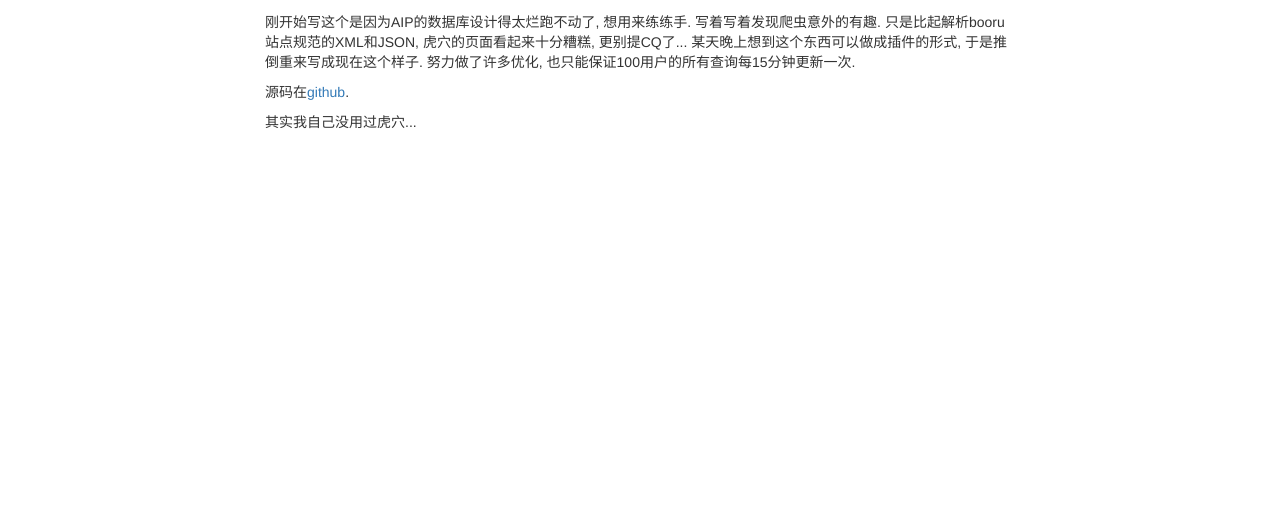
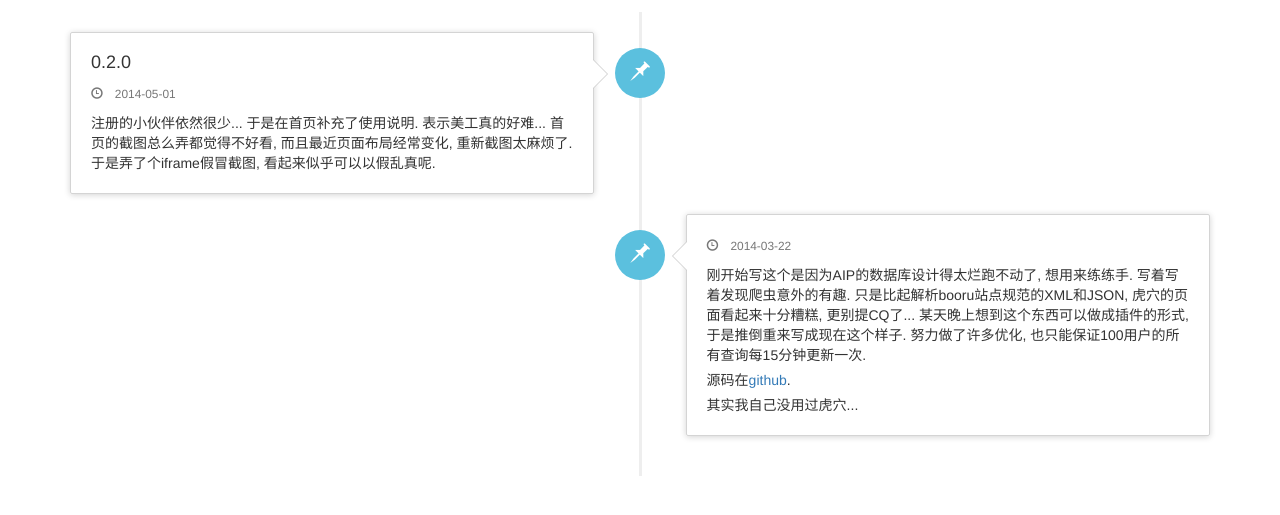
Before and after one commit to Answeror/torabot, a Python web app: template torabot/frontend/main/templates/about.html in a window 1280 px wide. Shown: the part 51-566 px from the top of the page. Run offline with Jinja, Linux system fonts and the light colour scheme; the template is opened without the code that fills it, so the values that code supplies are empty; some libraries are stand-ins or nearby versions.

Commit message:
timeline in about page

```diff
--- a/torabot/frontend/main/static/style.css
+++ b/torabot/frontend/main/static/style.css
@@ -12,40 +12,29 @@
     padding-top: 7px;
 }
 
+span.w {
+    display: inline-block;
+}
 .w-d5em {
     width: 0.5em;
+    display: inline-block;
 }
-span.w-d5em {
-    display: inline-block;
-};
-
 .w-1em {
     width: 1em;
+    display: inline-block;
 }
-span.w-1em {
-    display: inline-block;
-};
-
 .w-2em {
     width: 2em;
+    display: inline-block;
 }
-span.w-2em {
-    display: inline-block;
-};
-
 .w-3em {
     width: 3em;
+    display: inline-block;
 }
-span.w-3em {
-    display: inline-block;
-};
-
 .w-6em {
     width: 6em;
+    display: inline-block;
 }
-span.w-6em {
-    display: inline-block;
-};
 
 .inline-block {
     display: inline-block;
--- /dev/null
+++ b/torabot/frontend/main/static/timeline.css
@@ -0,0 +1,183 @@
+.timeline {
+    list-style: none;
+    padding: 20px 0 20px;
+    position: relative;
+}
+
+.timeline:before {
+    top: 0;
+    bottom: 0;
+    position: absolute;
+    content: " ";
+    width: 3px;
+    background-color: #eeeeee;
+    left: 50%;
+    margin-left: -1.5px;
+}
+
+.timeline > li {
+    margin-bottom: 20px;
+    position: relative;
+}
+
+.timeline > li:before,
+.timeline > li:after {
+    content: " ";
+    display: table;
+}
+
+.timeline > li:after {
+    clear: both;
+}
+
+.timeline > li:before,
+.timeline > li:after {
+    content: " ";
+    display: table;
+}
+
+.timeline > li:after {
+    clear: both;
+}
+
+.timeline > li > .timeline-panel {
+    width: 46%;
+    float: left;
+    border: 1px solid #d4d4d4;
+    border-radius: 2px;
+    padding: 20px;
+    position: relative;
+    -webkit-box-shadow: 0 1px 6px rgba(0, 0, 0, 0.175);
+    box-shadow: 0 1px 6px rgba(0, 0, 0, 0.175);
+}
+
+.timeline > li > .timeline-panel:before {
+    position: absolute;
+    top: 26px;
+    right: -15px;
+    display: inline-block;
+    border-top: 15px solid transparent;
+    border-left: 15px solid #ccc;
+    border-right: 0 solid #ccc;
+    border-bottom: 15px solid transparent;
+    content: " ";
+}
+
+.timeline > li > .timeline-panel:after {
+    position: absolute;
+    top: 27px;
+    right: -14px;
+    display: inline-block;
+    border-top: 14px solid transparent;
+    border-left: 14px solid #fff;
+    border-right: 0 solid #fff;
+    border-bottom: 14px solid transparent;
+    content: " ";
+}
+
+.timeline > li > .timeline-badge {
+    color: #fff;
+    width: 50px;
+    height: 50px;
+    line-height: 50px;
+    font-size: 1.4em;
+    text-align: center;
+    position: absolute;
+    top: 16px;
+    left: 50%;
+    margin-left: -25px;
+    background-color: #999999;
+    z-index: 100;
+    border-top-right-radius: 50%;
+    border-top-left-radius: 50%;
+    border-bottom-right-radius: 50%;
+    border-bottom-left-radius: 50%;
+}
+
+.timeline > li.timeline-inverted > .timeline-panel {
+    float: right;
+}
+
+.timeline > li.timeline-inverted > .timeline-panel:before {
+    border-left-width: 0;
+    border-right-width: 15px;
+    left: -15px;
+    right: auto;
+}
+
+.timeline > li.timeline-inverted > .timeline-panel:after {
+    border-left-width: 0;
+    border-right-width: 14px;
+    left: -14px;
+    right: auto;
+}
+
+.timeline-badge.primary {
+    background-color: #2e6da4 !important;
+}
+
+.timeline-badge.success {
+    background-color: #3f903f !important;
+}
+
+.timeline-badge.warning {
+    background-color: #f0ad4e !important;
+}
+
+.timeline-badge.danger {
+    background-color: #d9534f !important;
+}
+
+.timeline-badge.info {
+    background-color: #5bc0de !important;
+}
+
+.timeline-title {
+    margin-top: 0;
+    color: inherit;
+}
+
+.timeline-body > p,
+.timeline-body > ul {
+    margin-bottom: 0;
+}
+
+.timeline-body > p + p {
+    margin-top: 5px;
+}
+
+@media (max-width: 767px) {
+    ul.timeline:before {
+        left: 40px;
+    }
+
+    ul.timeline > li > .timeline-panel {
+        width: calc(100% - 90px);
+        width: -moz-calc(100% - 90px);
+        width: -webkit-calc(100% - 90px);
+    }
+
+    ul.timeline > li > .timeline-badge {
+        left: 15px;
+        margin-left: 0;
+        top: 16px;
+    }
+
+    ul.timeline > li > .timeline-panel {
+        float: right;
+    }
+
+    ul.timeline > li > .timeline-panel:before {
+        border-left-width: 0;
+        border-right-width: 15px;
+        left: -15px;
+        right: auto;
+    }
+
+    ul.timeline > li > .timeline-panel:after {
+        border-left-width: 0;
+        border-right-width: 14px;
+        left: -14px;
+        right: auto;
+    }
+}
--- a/torabot/frontend/main/templates/about.html
+++ b/torabot/frontend/main/templates/about.html
@@ -1,10 +1,34 @@
 {% extends "layout.html" %}
 {% block content %}
-<div class=row>
-    <div class='col-sm-8 col-sm-offset-2'>
-        <p>刚开始写这个是因为AIP的数据库设计得太烂跑不动了, 想用来练练手. 写着写着发现爬虫意外的有趣. 只是比起解析booru站点规范的XML和JSON, 虎穴的页面看起来十分糟糕, 更别提CQ了... 某天晚上想到这个东西可以做成插件的形式, 于是推倒重来写成现在这个样子. 努力做了许多优化, 也只能保证100用户的所有查询每15分钟更新一次.</p>
-        <p>源码在<a href='https://github.com/Answeror/torabot'>github</a>.</p>
-        <p>其实我自己没用过虎穴...</p>
-    </div>
-</div>
+<ul class="timeline">
+    <li>
+        <div class="timeline-badge info"><i class="glyphicon glyphicon-pushpin"></i></div>
+        <div class="timeline-panel">
+            <h4 class="timeline-title">0.2.0</h4>
+            <div class="timeline-heading">
+                <p><small class="text-muted"><i class="glyphicon glyphicon-time"></i><span class='w w-1em'></span>2014-05-01</small></p>
+            </div>
+            <div class="timeline-body">
+                <p>注册的小伙伴依然很少... 于是在首页补充了使用说明. 表示美工真的好难... 首页的截图总么弄都觉得不好看, 而且最近页面布局经常变化, 重新截图太麻烦了. 于是弄了个iframe假冒截图, 看起来似乎可以以假乱真呢.
+            </div>
+        </div>
+    </li>
+    <li class=timeline-inverted>
+        <div class="timeline-badge info"><i class="glyphicon glyphicon-pushpin"></i></div>
+        <div class="timeline-panel">
+            <div class="timeline-heading">
+                <p><small class="text-muted"><i class="glyphicon glyphicon-time"></i><span class='w w-1em'></span>2014-03-22</small></p>
+            </div>
+            <div class="timeline-body">
+                <p>刚开始写这个是因为AIP的数据库设计得太烂跑不动了, 想用来练练手. 写着写着发现爬虫意外的有趣. 只是比起解析booru站点规范的XML和JSON, 虎穴的页面看起来十分糟糕, 更别提CQ了... 某天晚上想到这个东西可以做成插件的形式, 于是推倒重来写成现在这个样子. 努力做了许多优化, 也只能保证100用户的所有查询每15分钟更新一次.</p>
+                <p>源码在<a href='https://github.com/Answeror/torabot'>github</a>.</p>
+                <p>其实我自己没用过虎穴...</p>
+            </div>
+        </div>
+    </li>
+</ul>
 {% endblock %}
+{% block head %}
+{{ super() }}
+<link rel=stylesheet href='{{ url_for("main.static", filename="timeline.css") }}'>
+{% endblock %}
```
